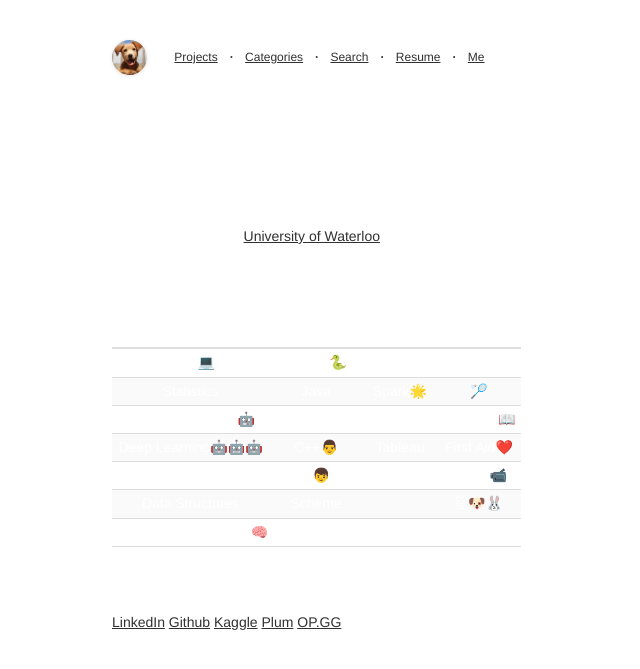
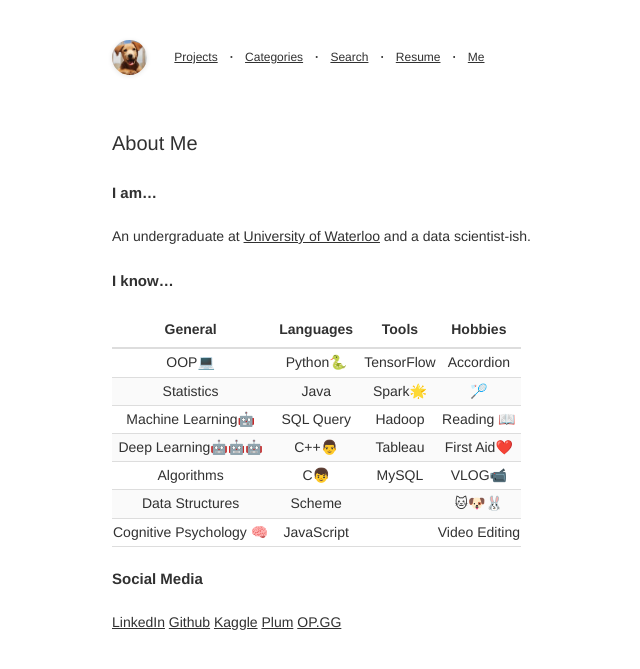
Before and after one commit to ryanxjhan/oldportforlio, a Jekyll site: the page built from pages/about.md, in a window 1280 px wide. Shown: the top 669 px of the page, without its empty margins (238-878 px from the left). Built offline with Jekyll 4.4.1, drawn with Linux system fonts in a browser that asks for light colours.

Commit message:
Revert "Update static/css/blog-post.css"
This reverts commit 8ae18344109b8be91e3421f12d9e706bf9fd9250.

```diff
--- a/static/css/blog-post.css
+++ b/static/css/blog-post.css
@@ -1,6 +1,6 @@
 .post {
     font-size: 14px;
-    color: white;
+    color: #313131;
     font-family: Helvetica, Tahoma, Arial, "PingFang SC", "Hiragino Sans GB", "Heiti SC", "Microsoft YaHei", "WenQuanYi Micro Hei";
     line-height: 1.8;
 }
```
